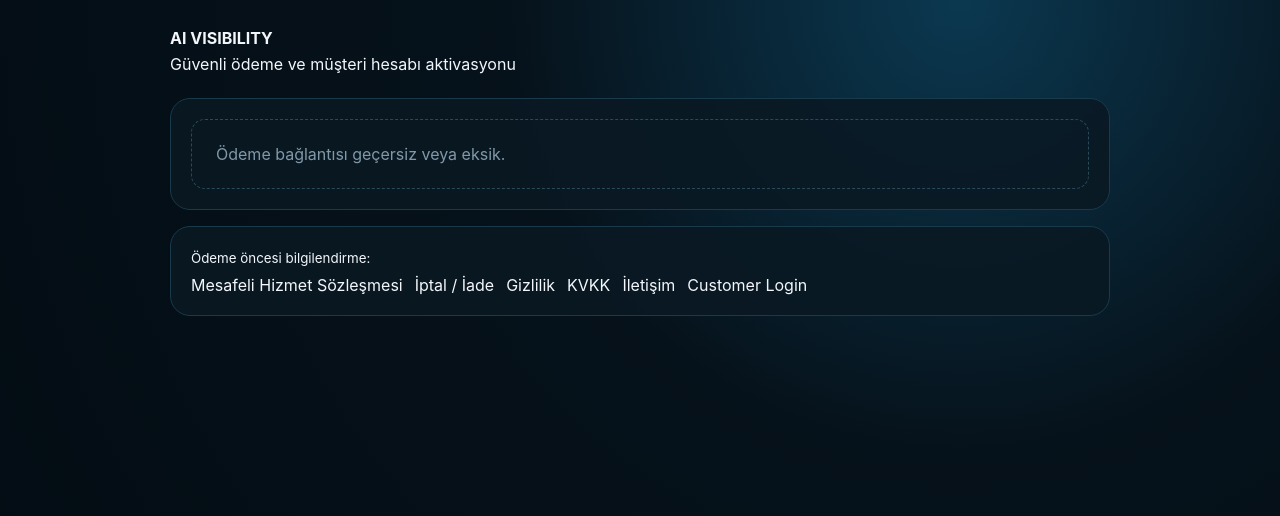
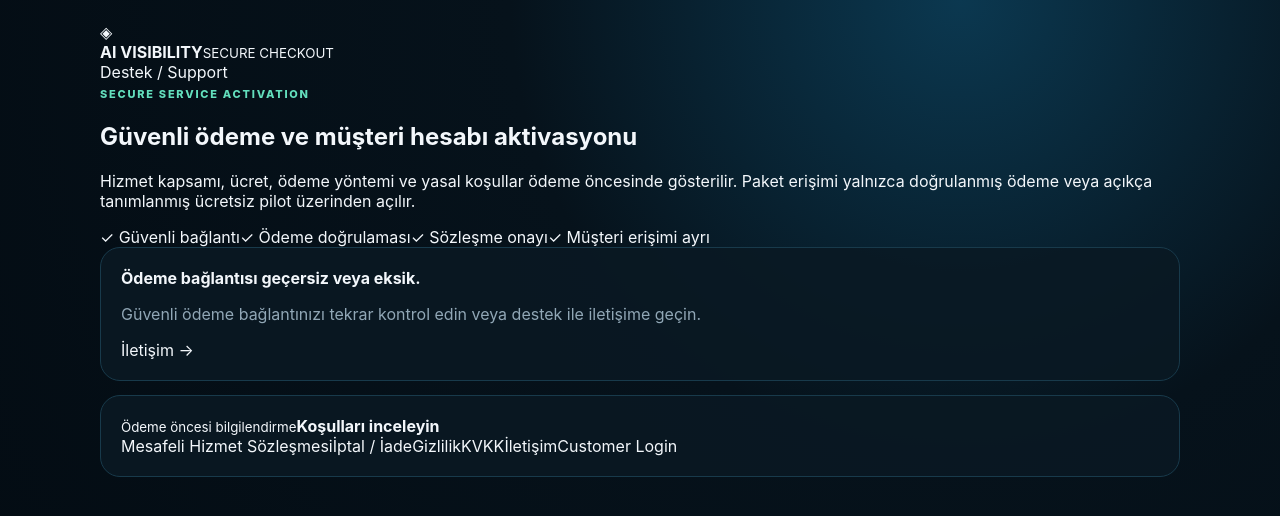
Before and after one commit to mehmetozan-5858/ai-visibility, a Next.js app: page /odeme in a window 1280 px wide. Shown: the top 516 px of the page. Built offline with nearby package versions, Linux system fonts and the light colour scheme; no server answers.

Commit message:
feat: make secure checkout launch-ready and private from search

```diff
--- a/app/odeme/page.js
+++ b/app/odeme/page.js
@@ -1,26 +1,40 @@
 import PaymentManager from "../../components/PaymentManager";
 import Link from "next/link";
+
+export const metadata={
+  title:"Güvenli Ödeme | AI Visibility",
+  description:"AI Visibility güvenli ödeme ve müşteri hesabı aktivasyon alanı.",
+  robots:{index:false,follow:false,noarchive:true,nosnippet:true}
+};
+
 export default async function Page({searchParams}){
   const p=await searchParams;
   const token=p?.token||"";
-  return <main style={{maxWidth:980,margin:"0 auto",padding:"28px 20px 60px"}}>
-    <header style={{marginBottom:24}}>
-      <Link href="/hizmetler" style={{textDecoration:"none"}}><strong>AI VISIBILITY</strong></Link>
-      <p style={{marginTop:6}}>Güvenli ödeme ve müşteri hesabı aktivasyonu</p>
+  return <main className="checkout-shell">
+    <header className="checkout-header">
+      <Link href="/" className="checkout-brand"><span>◈</span><div><strong>AI VISIBILITY</strong><small>SECURE CHECKOUT</small></div></Link>
+      <Link href="/iletisim" className="checkout-support">Destek / Support</Link>
     </header>
-    {token?<PaymentManager token={token}/>:<section className="panel"><div className="empty">Ödeme bağlantısı geçersiz veya eksik.</div></section>}
-    <section className="panel" style={{marginTop:16}}>
-      <small>Ödeme öncesi bilgilendirme:</small>
-      <div style={{display:"flex",gap:12,flexWrap:"wrap",marginTop:8}}>
-        <a href="/mesafeli-hizmet-sozlesmesi">Mesafeli Hizmet Sözleşmesi</a>
-        <a href="/iptal-iade">İptal / İade</a>
-        <a href="/gizlilik">Gizlilik</a>
-        <a href="/kvkk">KVKK</a>
-        <a href="/iletisim">İletişim</a>
-        <a href="/musteri-giris">Müşteri Girişi</a>
-      </div>
+
+    <section className="checkout-intro">
+      <div><span className="public-kicker">SECURE SERVICE ACTIVATION</span><h1>Güvenli ödeme ve müşteri hesabı aktivasyonu</h1><p>Hizmet kapsamı, ücret, ödeme yöntemi ve yasal koşullar ödeme öncesinde gösterilir. Paket erişimi yalnızca doğrulanmış ödeme veya açıkça tanımlanmış ücretsiz pilot üzerinden açılır.</p></div>
+      <div className="checkout-trust"><span>✓ Güvenli bağlantı</span><span>✓ Ödeme doğrulaması</span><span>✓ Sözleşme onayı</span><span>✓ Müşteri erişimi ayrı</span></div>
+    </section>
+
+    <section className="checkout-workspace">
+      {token?<PaymentManager token={token}/>:<section className="panel checkout-invalid"><b>Ödeme bağlantısı geçersiz veya eksik.</b><p>Güvenli ödeme bağlantınızı tekrar kontrol edin veya destek ile iletişime geçin.</p><Link href="/iletisim">İletişim →</Link></section>}
+    </section>
+
+    <section className="checkout-legal panel">
+      <div><small>Ödeme öncesi bilgilendirme</small><strong>Koşulları inceleyin</strong></div>
+      <nav aria-label="Ödeme ve yasal bilgiler">
+        <Link href="/mesafeli-hizmet-sozlesmesi">Mesafeli Hizmet Sözleşmesi</Link>
+        <Link href="/iptal-iade">İptal / İade</Link>
+        <Link href="/gizlilik">Gizlilik</Link>
+        <Link href="/kvkk">KVKK</Link>
+        <Link href="/iletisim">İletişim</Link>
+        <Link href="/musteri-giris">Müşteri Girişi</Link>
+      </nav>
     </section>
   </main>;
 }
-
-// production-deploy-trigger: 2026-10-03
```
